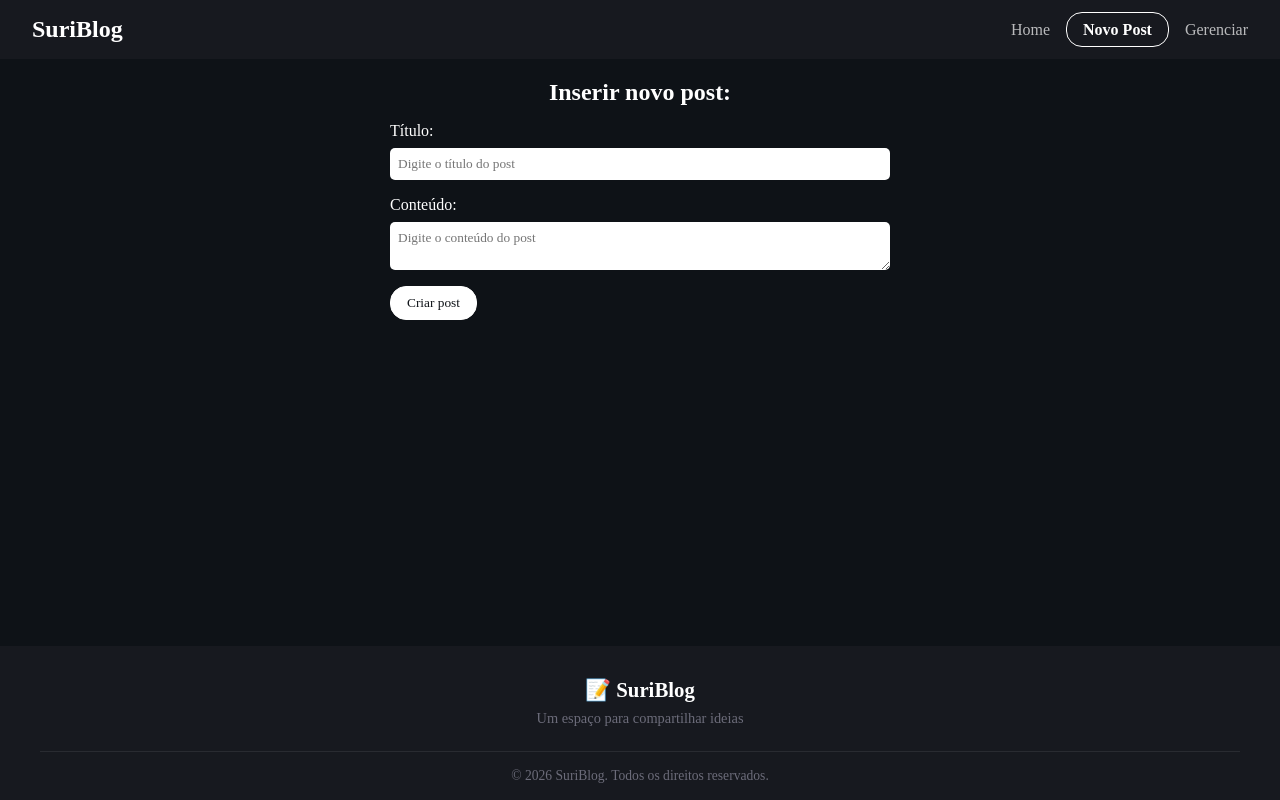
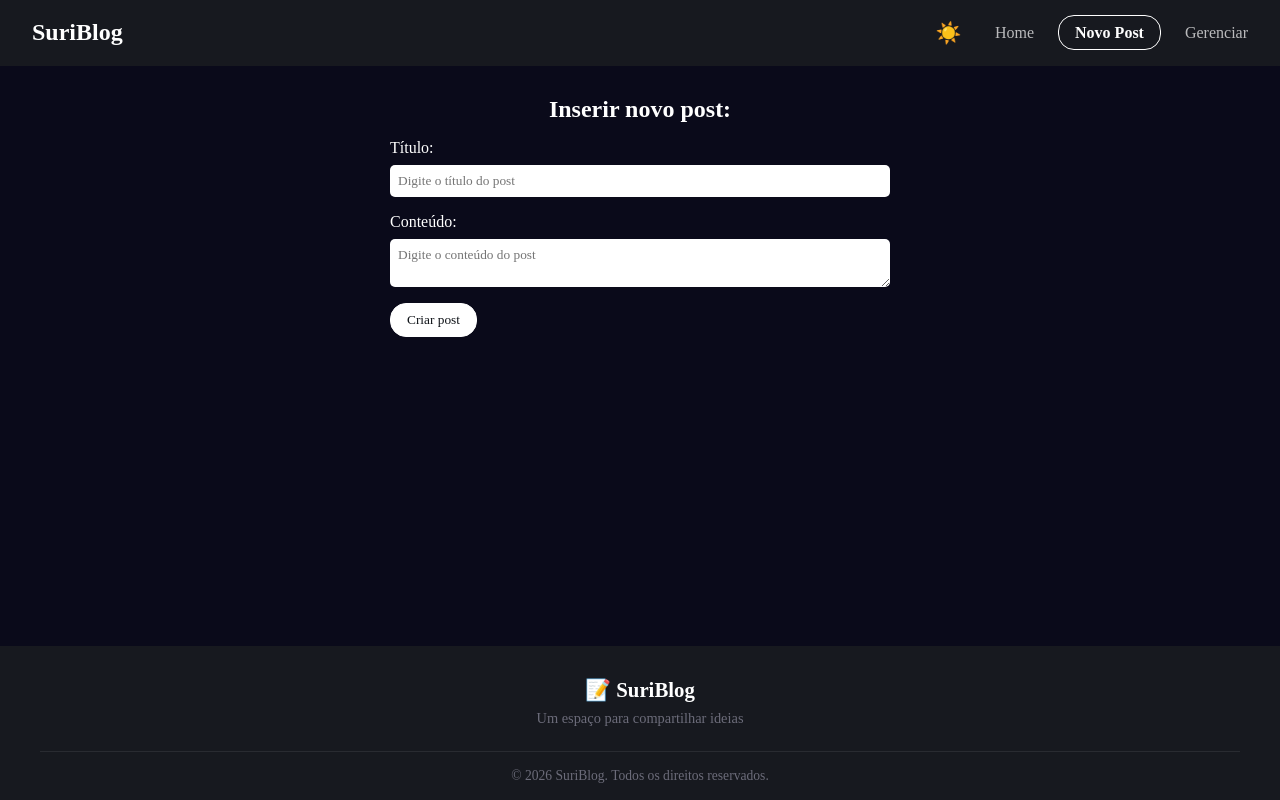
Before and after one commit to surieltech/blog-react-axios, a React (Vite) app: page /new in a window 1280 px wide. Built offline with nearby package versions, Linux system fonts and the light colour scheme; a web font is replaced by a local one.

Commit message:
feat: add theme toggle and light/dark mode

```diff
--- a/index.html
+++ b/index.html
@@ -2,9 +2,8 @@
 <html lang="en">
   <head>
     <meta charset="UTF-8" />
-    <link rel="icon" type="image/svg+xml" href="/favicon.svg" />
     <meta name="viewport" content="width=device-width, initial-scale=1.0" />
-    <title>blog-react-axios</title>
+    <title>SuriBlog</title>
     <link rel="preconnect" href="https://fonts.googleapis.com">
     <link rel="preconnect" href="https://fonts.gstatic.com" crossorigin>
     <link href="https://fonts.googleapis.com/css2?family=Blinker:wght@100;200;300;400;600;700;800;900&family=Poppins:ital,wght@0,100;0,200;0,300;0,400;0,500;0,600;0,700;0,800;0,900;1,100;1,200;1,300;1,400;1,500;1,600;1,700;1,800;1,900&display=swap" rel="stylesheet">
--- a/src/App.css
+++ b/src/App.css
@@ -9,7 +9,8 @@
     flex: 1;  /* Faz o conteúdo crescer e empurrar o footer para baixo */
     max-width: 1200px;
     margin: 0 auto;
-    padding: 20px;
+    /* padding um pouco maior pro conteudo nao ser engolido pela navbar */
+    padding: 6rem 2rem 2rem;
     width: 100%;
 }
 
--- a/src/components/Footer.css
+++ b/src/components/Footer.css
@@ -3,7 +3,7 @@
     display: flex;
     flex-direction: column;
     padding: 2rem 2rem 1rem;
-    background-color: #17191f;
+    background-color: var(--bg-secondary);
     margin-top: 2rem;
 }
 
@@ -25,13 +25,13 @@
 }
 
 .footer-section h3 {
-    color: #fff;
+    color: var(--text-primary);
     font-size: 1.3rem;
     margin-bottom: 0.5rem;
 }
 
 .footer-section p {
-    color: #6c6c7a;
+    color: var(--text-muted);
     font-size: 0.9rem;
     text-align: center;
 }
@@ -40,12 +40,12 @@
     max-width: 1200px;
     margin: 1.5rem auto 0;
     padding-top: 1rem;
-    border-top: 1px solid rgba(255, 255, 255, 0.08);
+    border-top: 1px solid var(--border-light);
     text-align: center;
     width: 100%;
 }
 
 .footer-bottom p {
-    color: #6c6c7a;
+    color: var(--text-muted);
     font-size: 0.85rem;
 }
--- a/src/components/NavBar.css
+++ b/src/components/NavBar.css
@@ -1,4 +1,11 @@
 .navbar {
+/* para deixar a navbar fixa no topo */
+    position: fixed;
+    top: 0;
+    left: 0;
+    right: 0;
+    z-index: 1000;
+/* resto das configuracoes padrao */
     display: flex;
     align-items: center;
     justify-content: space-between;
@@ -12,7 +19,11 @@
 
 .navbar ul{
     display: flex;
-    gap: 1rem;
+    align-items: center;
+    gap: 1.5rem;
+    list-style: none;
+    margin: 0;
+    padding: 0;
 }
 
 .new-btn {
--- a/src/components/NavBar.jsx
+++ b/src/components/NavBar.jsx
@@ -1,12 +1,14 @@
 import {Link} from "react-router-dom"
 import React from 'react'
 import './NavBar.css'
+import ThemeToggle from './ThemeToggle';
 
 const NavBar = () => {
   return (
     <nav className="navbar">
         <h2><Link to={`/`}>SuriBlog</Link></h2>
         <ul>
+            <li><ThemeToggle/></li>
             <li><Link to={`/`}>Home</Link></li>
             <li><Link to={`/new`} className="new-btn">Novo Post</Link></li>
             <li><Link to={`/admin`}>Gerenciar</Link></li>
--- /dev/null
+++ b/src/components/ThemeToggle.css
@@ -0,0 +1,15 @@
+.theme-toggle {
+    background: transparent;
+    border: none;
+    font-size: 1.3rem;
+    cursor: pointer;
+    padding: 0.3rem 0.6rem;
+    border-radius: 50%;
+    transition: all 0.3s ease;
+    color: #b0b0b0;
+}
+
+.theme-toggle:hover {
+    background: rgba(255, 255, 255, 0.1);
+    transform: rotate(20deg);
+}
--- /dev/null
+++ b/src/components/ThemeToggle.jsx
@@ -0,0 +1,14 @@
+import { useTheme } from '../contexts/ThemeContext';
+import './ThemeToggle.css';
+
+const ThemeToggle = () => {
+    const { theme, toggleTheme } = useTheme();
+
+    return (
+        <button className="theme-toggle" onClick={toggleTheme}>
+            {theme === 'dark' ? '☀️' : '🌙'}
+        </button>
+    );
+};
+
+export default ThemeToggle;
--- /dev/null
+++ b/src/contexts/ThemeContext.jsx
@@ -0,0 +1,34 @@
+import { createContext, useState, useContext, useEffect } from 'react';
+
+const ThemeContext = createContext();
+
+export const ThemeProvider = ({ children }) => {
+    // Pega o tema salvo ou usa 'dark' como padrão (já que seu site é escuro)
+    const [theme, setTheme] = useState(() => {
+        const saved = localStorage.getItem('theme');
+        return saved || 'dark'; // 'dark' é o padrão
+    });
+
+    useEffect(() => {
+        document.documentElement.setAttribute('data-theme', theme);
+        localStorage.setItem('theme', theme);
+    }, [theme]);
+
+    const toggleTheme = () => {
+        setTheme(prev => prev === 'dark' ? 'light' : 'dark');
+    };
+
+    return (
+        <ThemeContext.Provider value={{ theme, toggleTheme }}>
+            {children}
+        </ThemeContext.Provider>
+    );
+};
+
+export const useTheme = () => {
+    const context = useContext(ThemeContext);
+    if (!context) {
+        throw new Error('useTheme must be used within ThemeProvider');
+    }
+    return context;
+};
--- a/src/index.css
+++ b/src/index.css
@@ -1,12 +1,14 @@
-*{
+* {
     margin: 0;
     padding: 0;
+    box-sizing: border-box;
     font-family: "Blinker";
 }
-
+/* ===== ESTILOS GLOBAIS ===== */
 body {
-    background-color: #0e1217;
-    color: #FFF;
+    background-color: var(--bg-primary);
+    color: var(--text-primary);
+    transition: background-color 0.3s ease, color 0.3s ease;
 }
 
 ul {
@@ -27,3 +29,40 @@ a:hover{
 p {
     color: #a9abb3;
 }
+
+/* ===== VARIÁVEIS DOS TEMAS ===== */
+:root {
+    /* Fundos */
+    --bg-primary: #0a0a1a;
+    --bg-secondary: #17191f;
+    --bg-card: #1a1a2e;
+    --bg-input: #1a1a3e;
+
+    /* Textos */
+    --text-primary: #ffffff;
+    --text-secondary: #e0e0e0;
+    --text-muted: #6c6c7a;
+
+    /* Bordas */
+    --border-color: #2a2a4a;
+    --border-light: rgba(255, 255, 255, 0.08);
+
+    /* Sombras */
+    --shadow-color: rgba(0, 0, 0, 0.3);
+}
+
+[data-theme="light"] {
+    --bg-primary: #f0f2f5;
+    --bg-secondary: #ffffff;
+    --bg-card: #ffffff;
+    --bg-input: #f8f9fa;
+
+    --text-primary: #1a1a2e;
+    --text-secondary: #2d3436;
+    --text-muted: #636e72;
+
+    --border-color: #dfe6e9;
+    --border-light: rgba(0, 0, 0, 0.08);
+
+    --shadow-color: rgba(0, 0, 0, 0.08);
+}
--- a/src/main.jsx
+++ b/src/main.jsx
@@ -1,6 +1,8 @@
 import { StrictMode } from 'react'
 import { createRoot } from 'react-dom/client'
 import { createBrowserRouter, RouterProvider } from 'react-router-dom'
+//importando o theme context pro toggle de light/dark mode
+import { ThemeProvider } from './contexts/ThemeContext';
 import App from './App.jsx'
 import './index.css'
 
@@ -41,6 +43,8 @@ const router = createBrowserRouter([
 
 createRoot(document.getElementById('root')).render(
   <StrictMode>
-    <RouterProvider router={router} />
+    <ThemeProvider>
+      <RouterProvider router={router} />
+    </ThemeProvider>
   </StrictMode>,
 )
```
